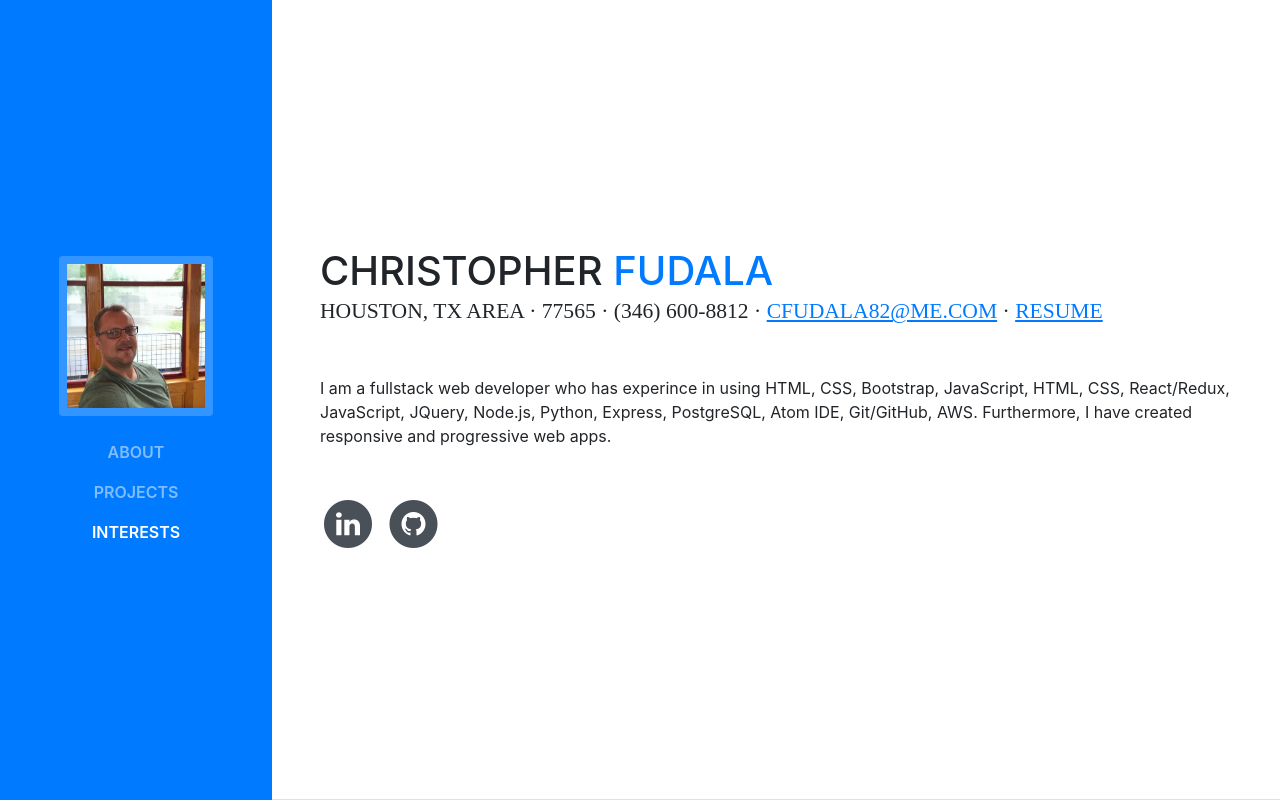
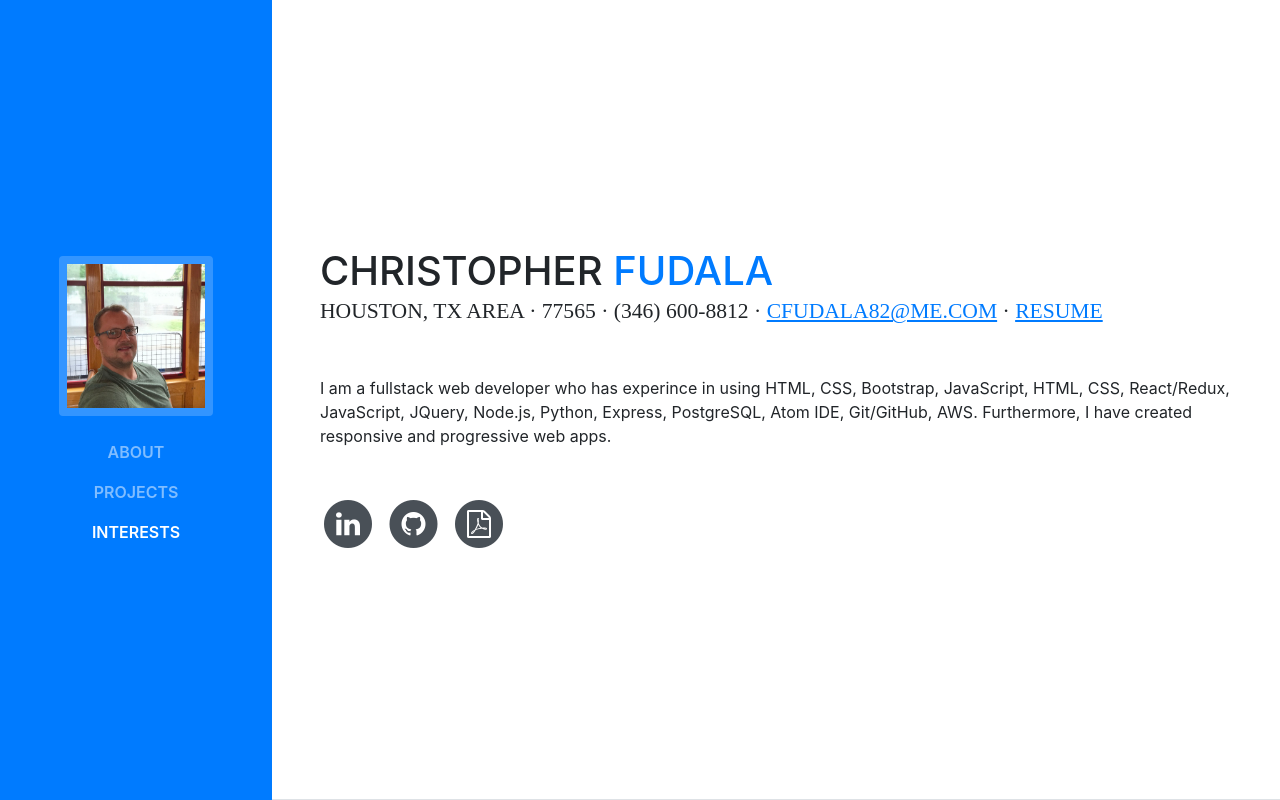
Before and after one commit to cfudala82/portfolio, a website with bundled scripts: page index.html in a window 1280 px wide. Shown: the top 800 px of the page. Built offline with nearby package versions, Linux system fonts and the light colour scheme; a web font is replaced by a local one.

Commit message:
added resume icon

```diff
--- a/index.html
+++ b/index.html
@@ -84,14 +84,14 @@
                 </span>
               </a>
             </li>
-            <!-- <li class="list-inline-item">
-              <a href="https://twitter.com/cfudala82">
+            <li class="list-inline-item">
+              <a href="./img/Resume.pdf" target="_blank">
                 <span class="fa-stack fa-lg">
                   <i class="fa fa-circle fa-stack-2x"></i>
-                  <i class="fa fa-twitter fa-stack-1x fa-inverse"></i>
+                  <i class="fa fa-file-pdf-o fa-stack-1x fa-inverse"></i>
                 </span>
               </a>
-            </li> -->
+            </li>
           </ul>
         </div>
       </section>
```
